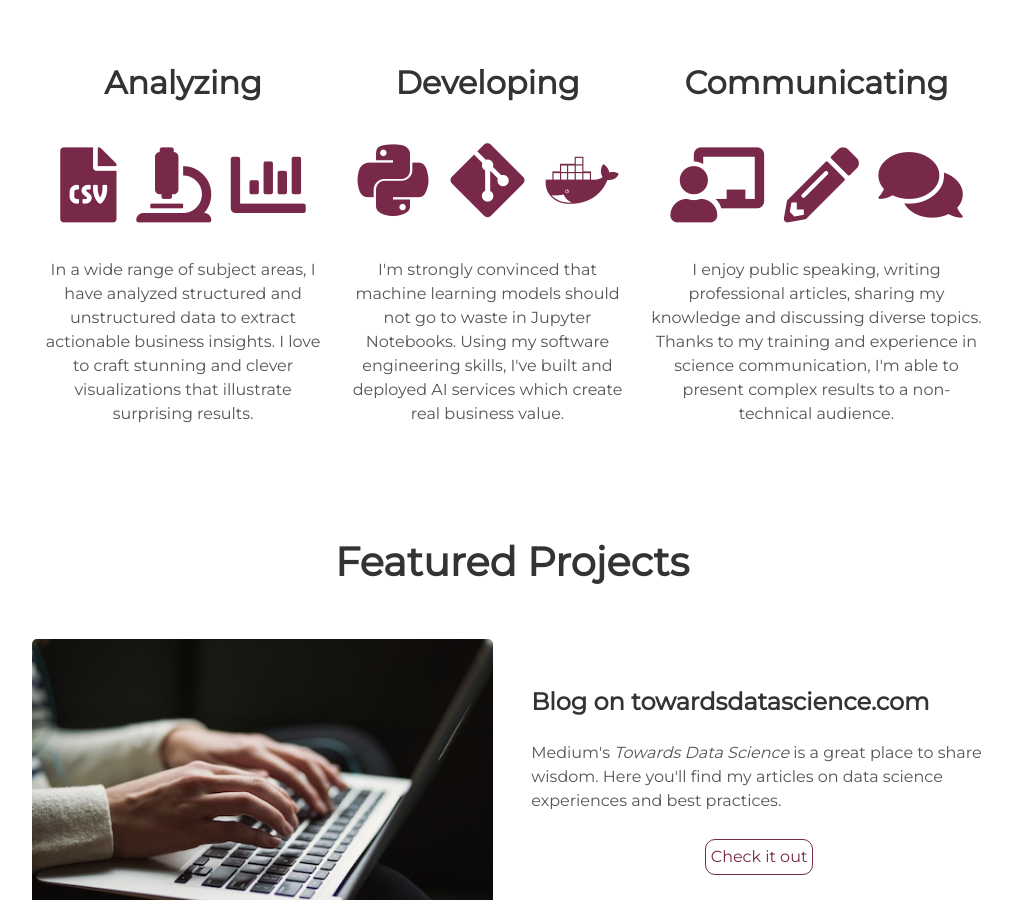
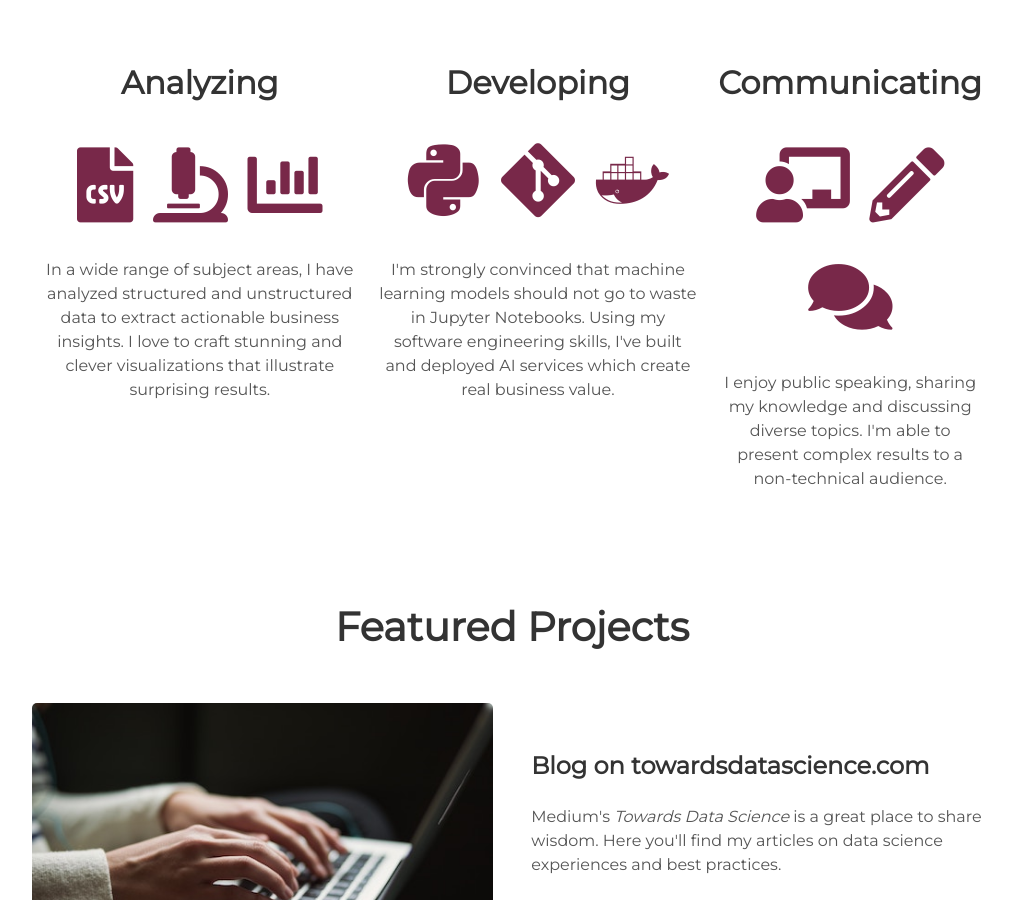
Before and after one commit to ViswaBonam/viswabonam.github.io, a Jekyll site: the page built from index.html, in a window 1280 px wide and 900 px high, scrolled down 1280 px. Shown: the whole window, without its empty margins (128-1140 px from the left). Built offline with Jekyll 4.4.1, drawn with Linux system fonts in a browser that asks for light colours.

Commit message:
Update about.html

```diff
--- a/_includes/about.html
+++ b/_includes/about.html
@@ -43,8 +43,8 @@
       <i class="icon fas fa-comments"></i>
     </div>
     <p>
-      I enjoy public speaking, writing professional articles, sharing my knowledge and discussing diverse topics.
-      Thanks to my training and experience in science communication, I'm able to present complex results to a non-technical audience.
+      I enjoy public speaking, sharing my knowledge and discussing diverse topics.
+      I'm able to present complex results to a non-technical audience.
     </p>
   </div>
 </div>
```
